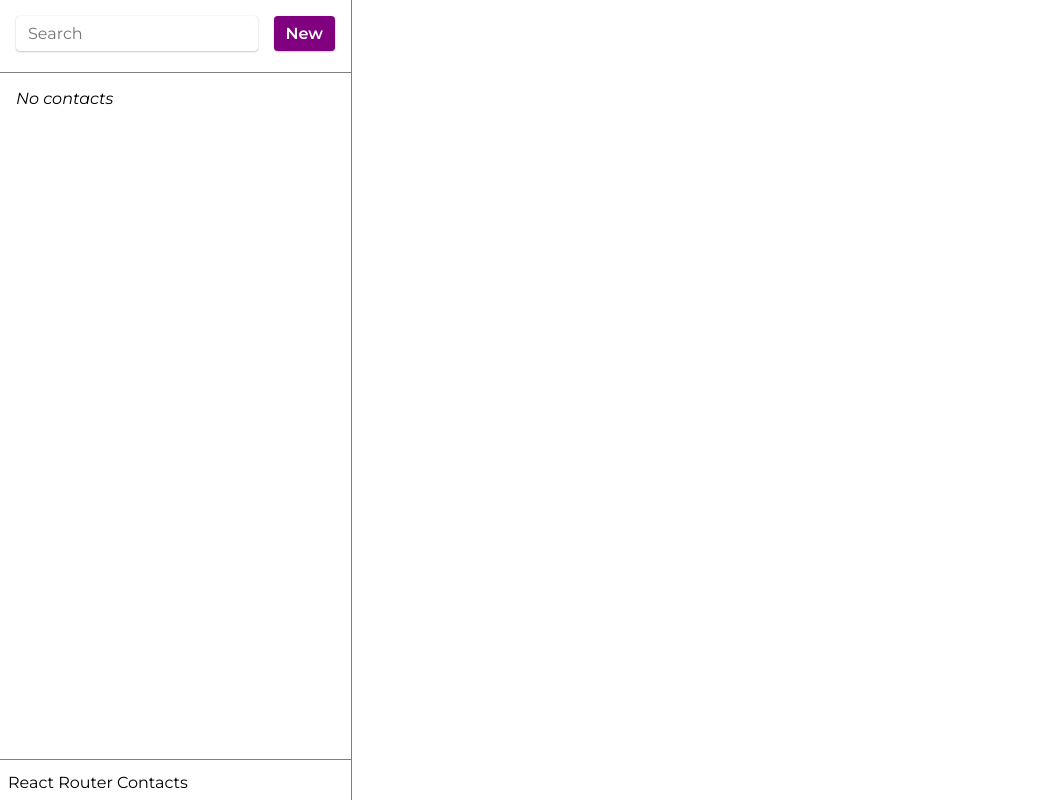
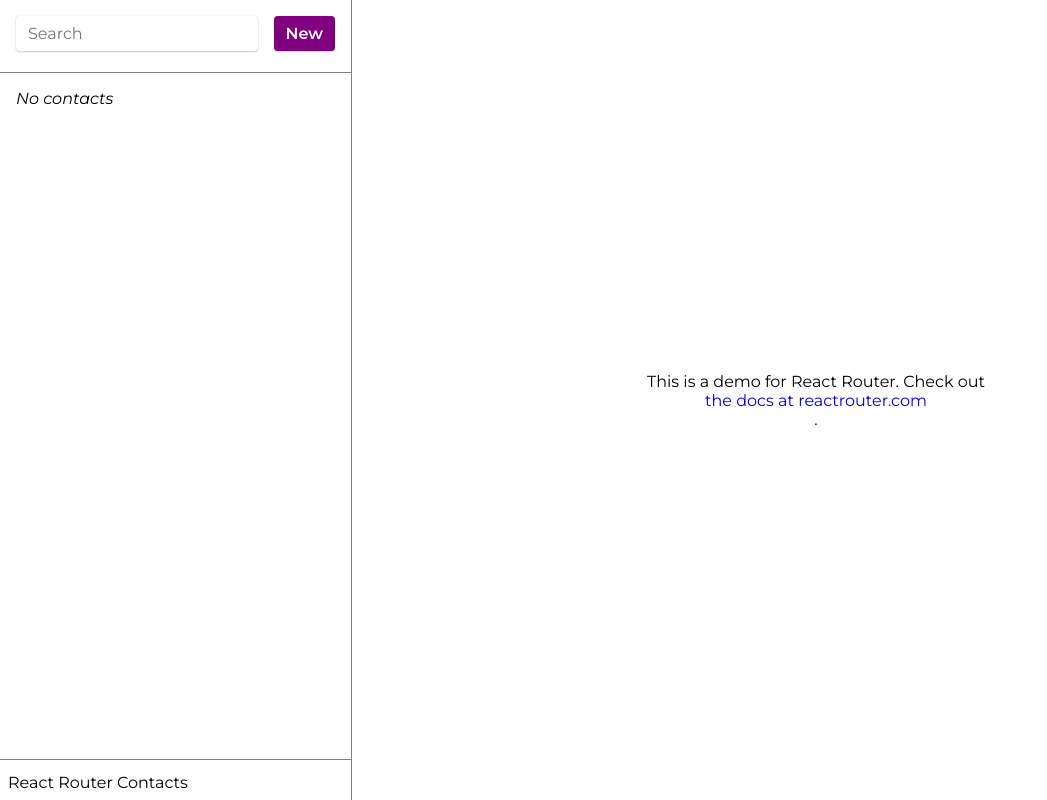
Before and after one commit to PiyushGaurav/react-router-v6.22, a React (Vite) app: page / in a window 1280 px wide. Shown: the whole page, without its empty margins (0-1047 px from the left). Built offline with nearby package versions, Linux system fonts and the light colour scheme.

Commit message:
index page added

```diff
--- a/src/App.jsx
+++ b/src/App.jsx
@@ -5,6 +5,7 @@ import ErrorPage from './error-page';
 import Contact, { loader as contactLoader } from './routes/contact';
 import EditContact, { action as editAction } from './routes/edit';
 import { action as destroyAction } from './routes/destroy';
+import Index from './routes/index';
 
 const router = createBrowserRouter([
 	{
@@ -14,6 +15,7 @@ const router = createBrowserRouter([
 		loader: rootLoader,
 		action: rootAction,
 		children: [
+			{ index: true, element: <Index /> },
 			{
 				path: 'contacts/:contactId',
 				element: <Contact />,
--- a/src/routes/edit.jsx
+++ b/src/routes/edit.jsx
@@ -1,4 +1,4 @@
-import { Form, useLoaderData, redirect } from 'react-router-dom';
+import { Form, useLoaderData, redirect, useNavigate } from 'react-router-dom';
 import { updateContact } from '../contacts';
 
 export async function action({ request, params }) {
@@ -10,6 +10,7 @@ export async function action({ request, params }) {
 
 export default function EditContact() {
 	const { contact } = useLoaderData();
+	const navigate = useNavigate();
 
 	return (
 		<Form method="post" className="contact-form">
@@ -40,7 +41,13 @@ export default function EditContact() {
 				<button className="save-btn" type="submit">
 					Save
 				</button>
-				<button className="cancel-btn" type="button">
+				<button
+					className="cancel-btn"
+					type="button"
+					onClick={() => {
+						navigate(-1);
+					}}
+				>
 					Cancel
 				</button>
 			</div>
--- /dev/null
+++ b/src/routes/index.jsx
@@ -0,0 +1,9 @@
+export default function Index() {
+	return (
+		<p className="error-page">
+			This is a demo for React Router. Check out
+			<br />
+			<a href="https://reactrouter.com">the docs at reactrouter.com</a>.
+		</p>
+	);
+}
```
